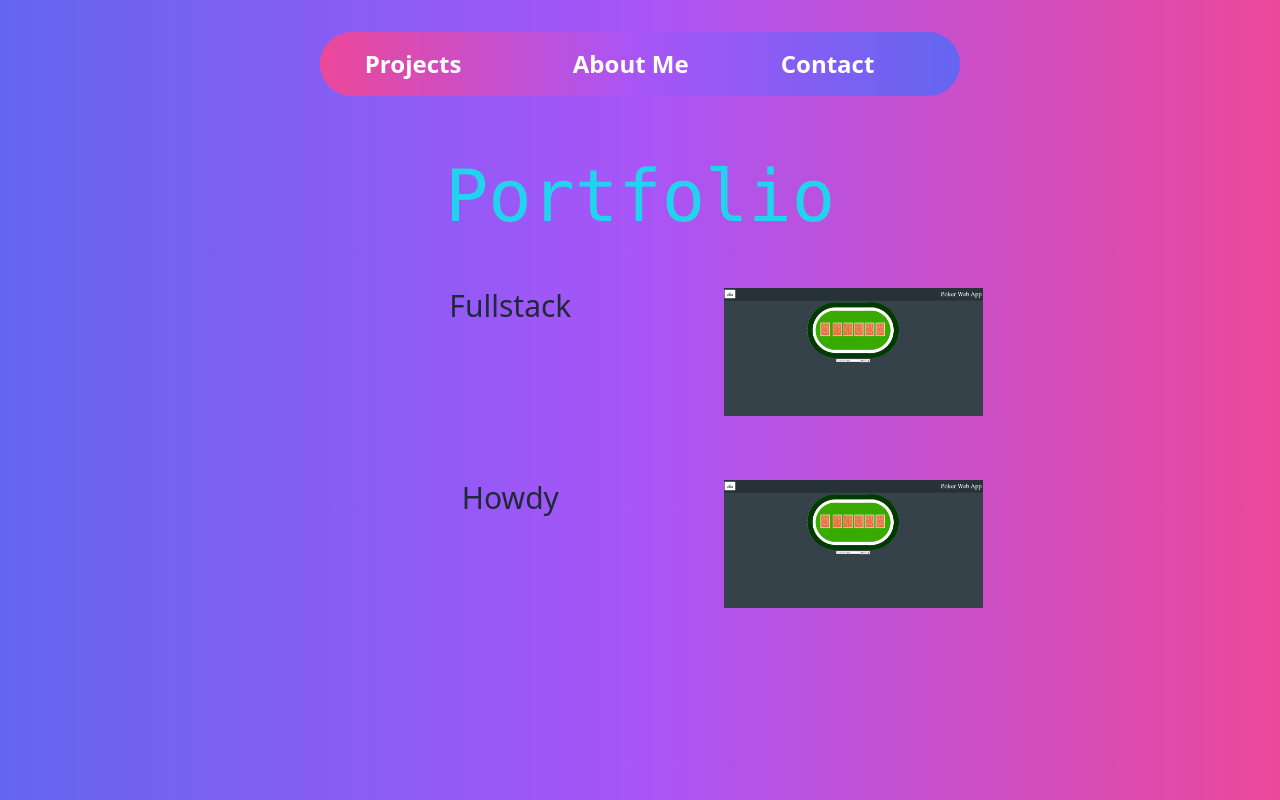
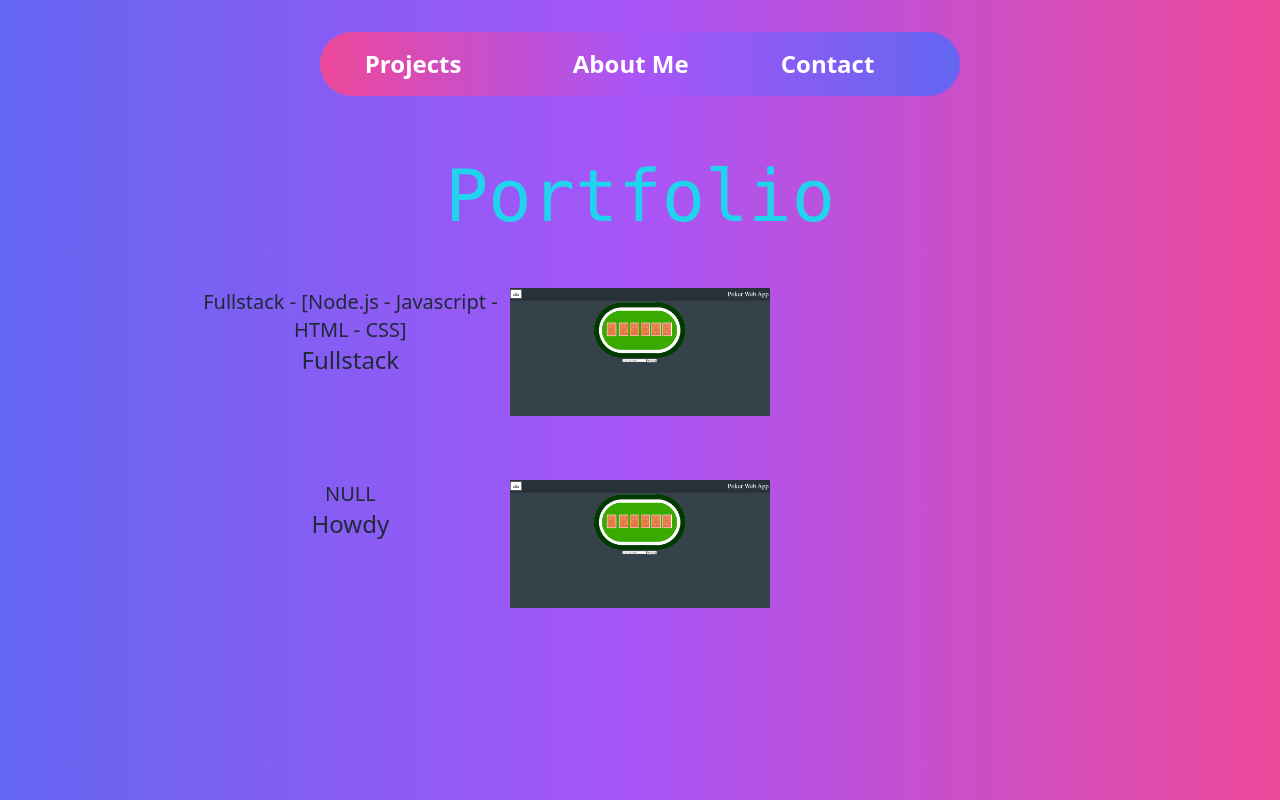
Before and after one commit to Blaise-Skoletsky/blaise-portolio, a React (Create React App) app in the folder blaise-react/: page /Project in a window 1280 px wide. Built offline with nearby package versions, Linux system fonts and the light colour scheme.

Commit message:
small change

```diff
--- a/blaise-react/src/components/IndivProject.js
+++ b/blaise-react/src/components/IndivProject.js
@@ -1,16 +1,22 @@
 import React from 'react'
 
 
-function IndivProject({description, url}) {
+function IndivProject({description, url, tools}) {
 
 
 
     return (
 
 
-            <div className='flex flex-row justify-center h-48'>
-              <h1 className = 'text-3xl basis-1/3 justify-center text-center'>{description}</h1>
-              <img className = 'h-2/3' alt='sorry' src={url}/>
+            <div className='flex flex-row  h-48 w-3/4 justify-center'>
+              <div className = 'basis-1/3 justify-center text-center'>
+                <h1 className='text-xl'>{tools}</h1>
+                <h1 className='text-2xl'>{description}</h1>
+              </div>
+              <div className='items-center'>
+                <img className = 'h-2/3 ' alt='image failed to load' src={url}/>
+              </div>
+
             </div>
 
 
--- a/blaise-react/src/pages/Projects.js
+++ b/blaise-react/src/pages/Projects.js
@@ -10,9 +10,9 @@ function Project(){
             <div className='h-32'>
                 <h1 className='text-cyan-400  font-mono text-7xl text-center'> Portfolio</h1>
             </div>
-            <div>
-                <IndivProject url={pokerImg} description={'Fullstack'}/>
-                <IndivProject url={pokerImg} description={'Howdy'}/>
+            <div className='justify-center'>
+                <IndivProject url={pokerImg} description={'Fullstack'} tools={'Fullstack - [Node.js - Javascript - HTML - CSS]'}/>
+                <IndivProject url={pokerImg} description={'Howdy'} tools={'NULL'}/>
             </div>
         </div>
     );
```
